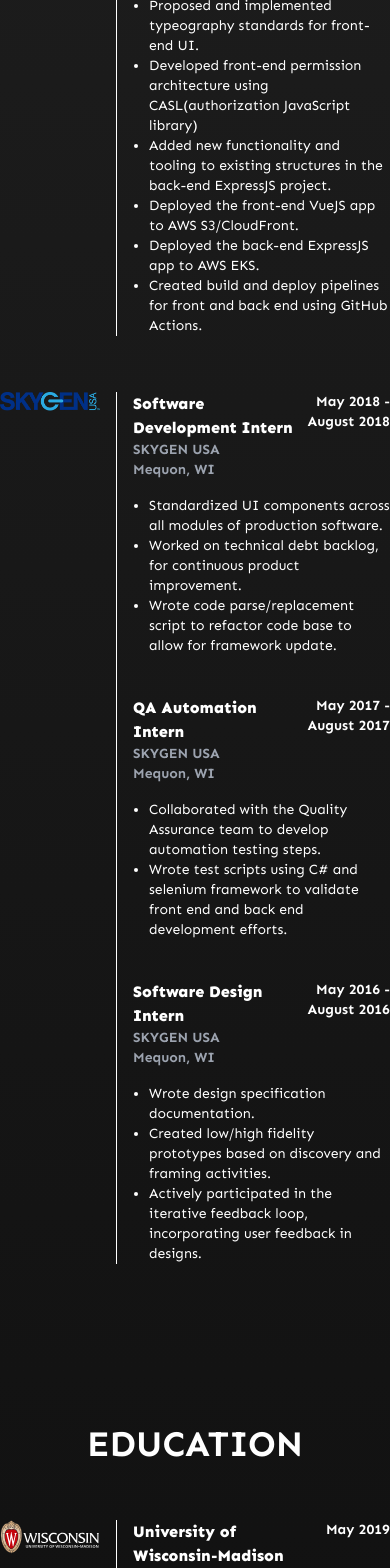
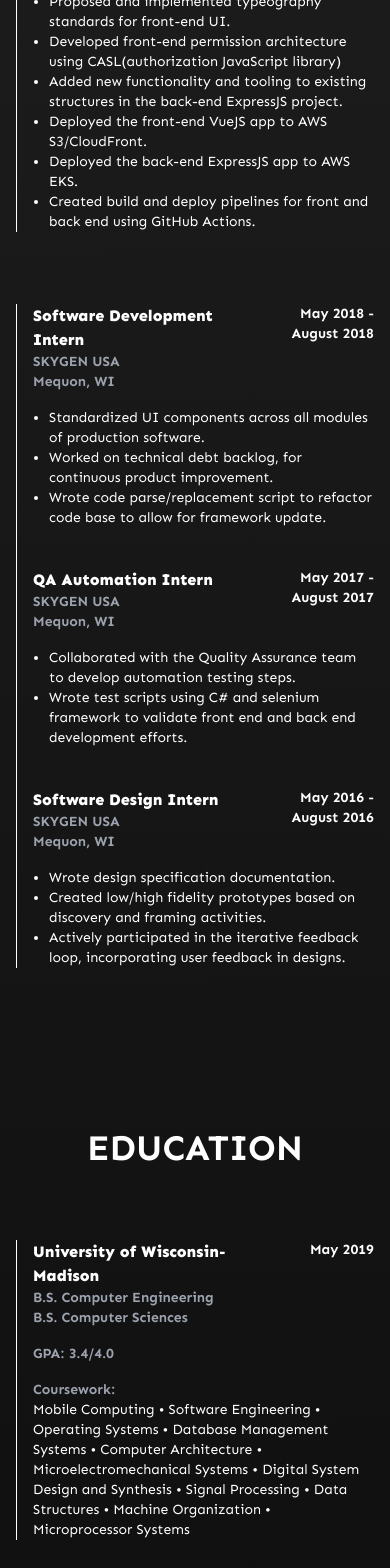
Before and after one commit to pwgardipee/personal-website, a Vue app: page /resume in a window 390 px wide. Shown: the part 432-2000 px from the top of the page. Built offline with nearby package versions, Linux system fonts and the light colour scheme.

Commit message:
Create new tailwind property for grid-template-rows: 100px auto. Use that new property in education and experience pages. Hide images in experience and education pages up until sm breakpoint.

```diff
--- a/src/components/resume/education.vue
+++ b/src/components/resume/education.vue
@@ -3,8 +3,7 @@
     <div class="text-center max-w-2xl m-auto">
       <div class="text-4xl uppercase font-bold">Education</div>
       <div
-        class="grid gap-4 text-left mt-14"
-        style="grid-template-columns: 100px auto"
+        class="grid gap-4 text-left mt-14 grid-cols-1 sm:grid-cols-100-auto px-4 sm:px-0"
         v-for="education in resume.education"
         :key="education.title"
       >
@@ -12,7 +11,7 @@
           <img
             :src="`src/assets/images/resume/${education.image}`"
             alt=""
-            class="w-full"
+            class="hidden sm:block w-0 sm:w-24"
           />
         </div>
         <div style="border-left: 1px solid white" class="pl-4">
--- a/src/components/resume/experience.vue
+++ b/src/components/resume/experience.vue
@@ -3,8 +3,7 @@
     <div class="text-center max-w-2xl m-auto">
       <div class="text-4xl uppercase font-bold">Experience</div>
       <div
-        class="grid gap-4 text-left mt-14"
-        style="grid-template-columns: 100px auto"
+        class="grid gap-4 text-left mt-14 grid-cols-1 sm:grid-cols-100-auto px-4 sm:px-0"
         v-for="experience in resume.experience"
         :key="experience.company"
       >
@@ -12,7 +11,7 @@
           <img
             :src="`src/assets/images/resume/${experience.image}`"
             alt=""
-            class="w-full"
+            class="hidden sm:block w-0 sm:w-24"
           />
         </div>
         <div style="border-left: 1px solid white" class="pl-4">
--- a/tailwind.config.js
+++ b/tailwind.config.js
@@ -16,7 +16,11 @@ module.exports = {
       150: "1.5",
       200: "2",
     },
-    extend: {},
+    extend: {
+      gridTemplateColumns: {
+        "100-auto": "100px auto",
+      },
+    },
   },
   variants: {
     extend: {},
```
